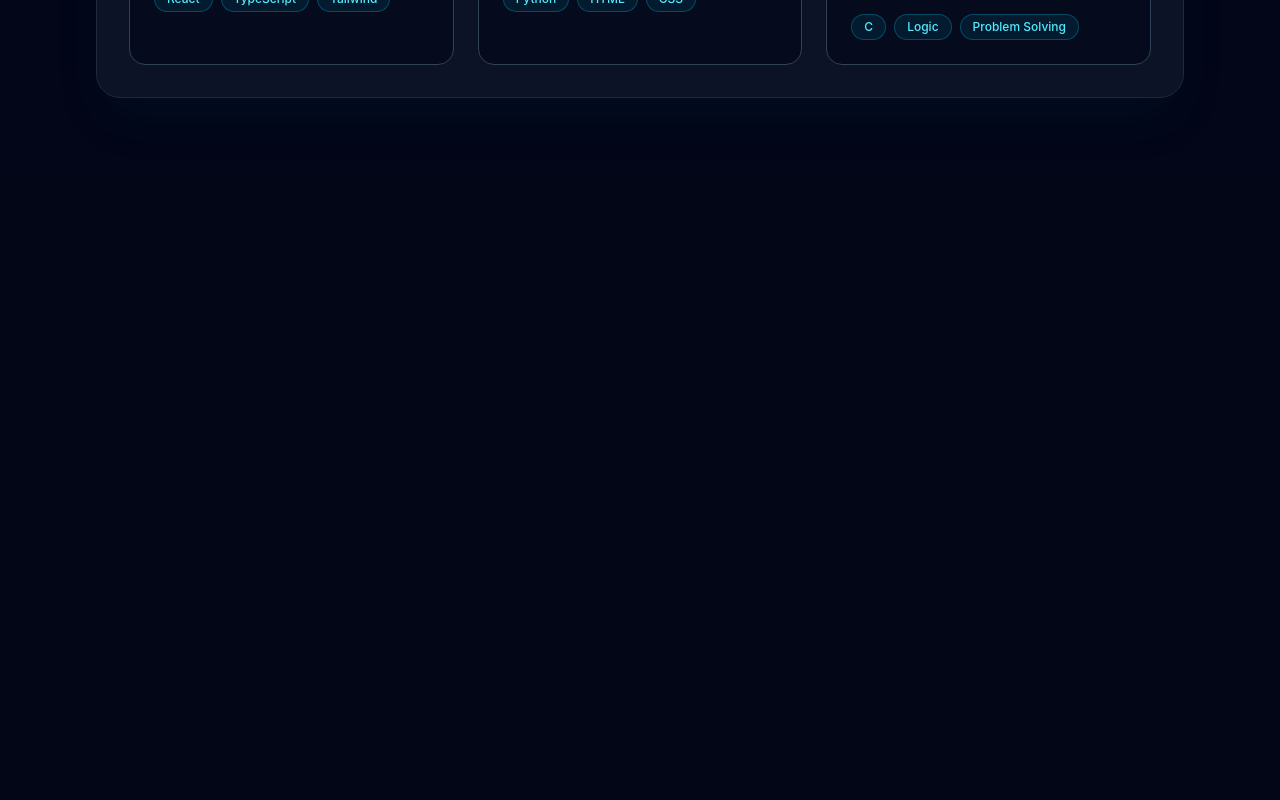
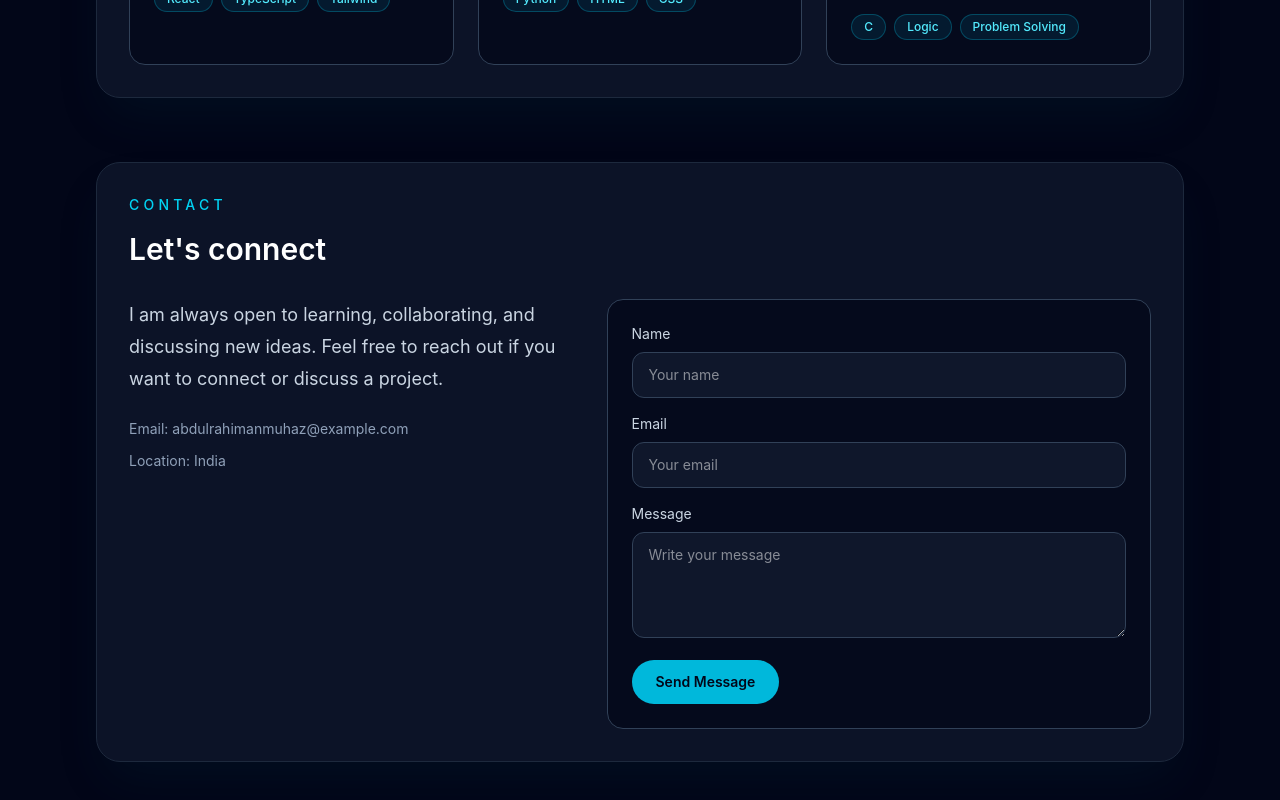
Before and after one commit to muhxz3/Portfolio, a React (Vite) app: page / in a window 1280 px wide. Shown: the part 1837-2637 px from the top of the page. Before the commit the page ends 2015 px from the top, so only its background shows below. Built offline with nearby package versions, Linux system fonts and the light colour scheme.

Commit message:
added contact section

```diff
--- a/src/App.tsx
+++ b/src/App.tsx
@@ -127,6 +127,40 @@ function App() {
             ))}
           </div>
         </section>
+
+        <section id="contact" className="rounded-3xl border border-slate-800 bg-slate-900/80 p-8 shadow-2xl shadow-cyan-950/20">
+          <p className="text-sm font-medium uppercase tracking-[0.3em] text-cyan-400">Contact</p>
+          <h2 className="mt-4 text-3xl font-semibold text-white">Let&apos;s connect</h2>
+          <div className="mt-8 grid gap-8 lg:grid-cols-[0.9fr_1.1fr]">
+            <div>
+              <p className="text-lg leading-8 text-slate-300">
+                I am always open to learning, collaborating, and discussing new ideas. Feel free to reach out if you want to connect or discuss a project.
+              </p>
+              <div className="mt-6 space-y-3 text-sm text-slate-400">
+                <p>Email: abdulrahimanmuhaz@example.com</p>
+                <p>Location: India</p>
+              </div>
+            </div>
+
+            <form className="space-y-4 rounded-2xl border border-slate-700 bg-slate-950/70 p-6">
+              <div>
+                <label className="mb-2 block text-sm text-slate-300" htmlFor="name">Name</label>
+                <input id="name" className="w-full rounded-xl border border-slate-700 bg-slate-900 px-4 py-3 text-sm text-white outline-none focus:border-cyan-400" placeholder="Your name" />
+              </div>
+              <div>
+                <label className="mb-2 block text-sm text-slate-300" htmlFor="email">Email</label>
+                <input id="email" type="email" className="w-full rounded-xl border border-slate-700 bg-slate-900 px-4 py-3 text-sm text-white outline-none focus:border-cyan-400" placeholder="Your email" />
+              </div>
+              <div>
+                <label className="mb-2 block text-sm text-slate-300" htmlFor="message">Message</label>
+                <textarea id="message" rows={4} className="w-full rounded-xl border border-slate-700 bg-slate-900 px-4 py-3 text-sm text-white outline-none focus:border-cyan-400" placeholder="Write your message" />
+              </div>
+              <button type="button" className="rounded-full bg-cyan-500 px-6 py-3 text-sm font-semibold text-slate-950 transition hover:bg-cyan-400">
+                Send Message
+              </button>
+            </form>
+          </div>
+        </section>
       </main>
     </div>
   );
```
Also changed, not shown: 5 other files (tests, documents, lock files or other folders).
